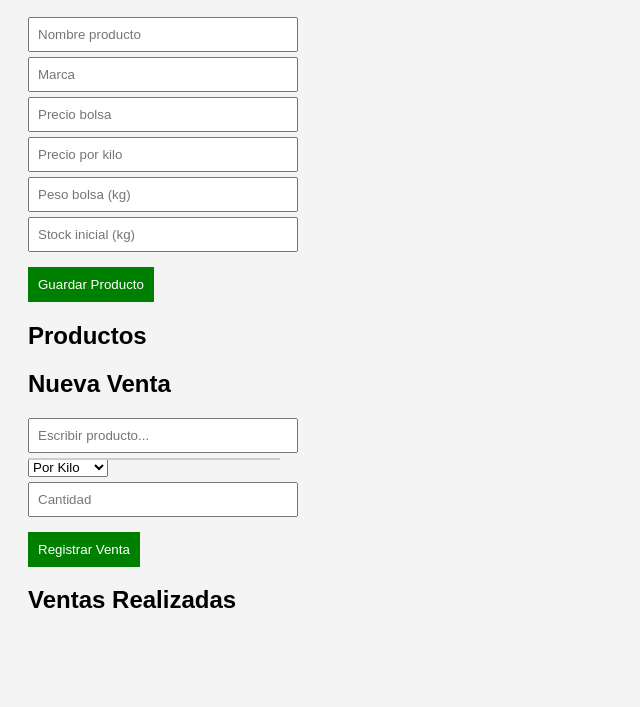
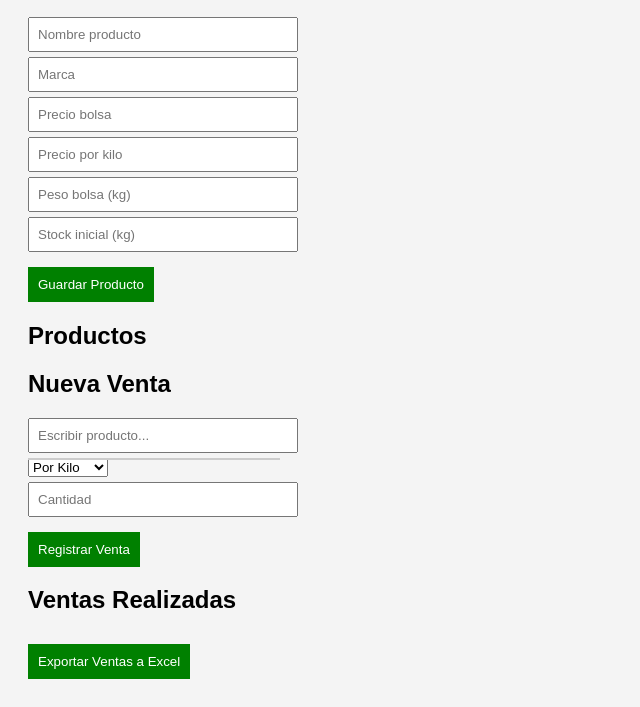
Before and after one commit to gabig073-debug/ventas-petshop, a plain HTML site: page index.html in a window 1280 px wide. Shown: the part 140-847 px from the top of the page, without its empty margins (0-640 px from the left). Before the commit the page ends 802 px from the top, so only its background shows below. Drawn offline with Linux system fonts and the light colour scheme.

Commit message:
Update index.html

```diff
--- a/index.html
+++ b/index.html
@@ -41,6 +41,7 @@
 <button onclick="registrarVenta()">Registrar Venta</button>
 
 <h2>Ventas Realizadas</h2>
+<button onclick="exportarVentas()">Exportar Ventas a Excel</button>
 <div id="listaVentas"></div>
 
 <script src="app.js"></script>
```
